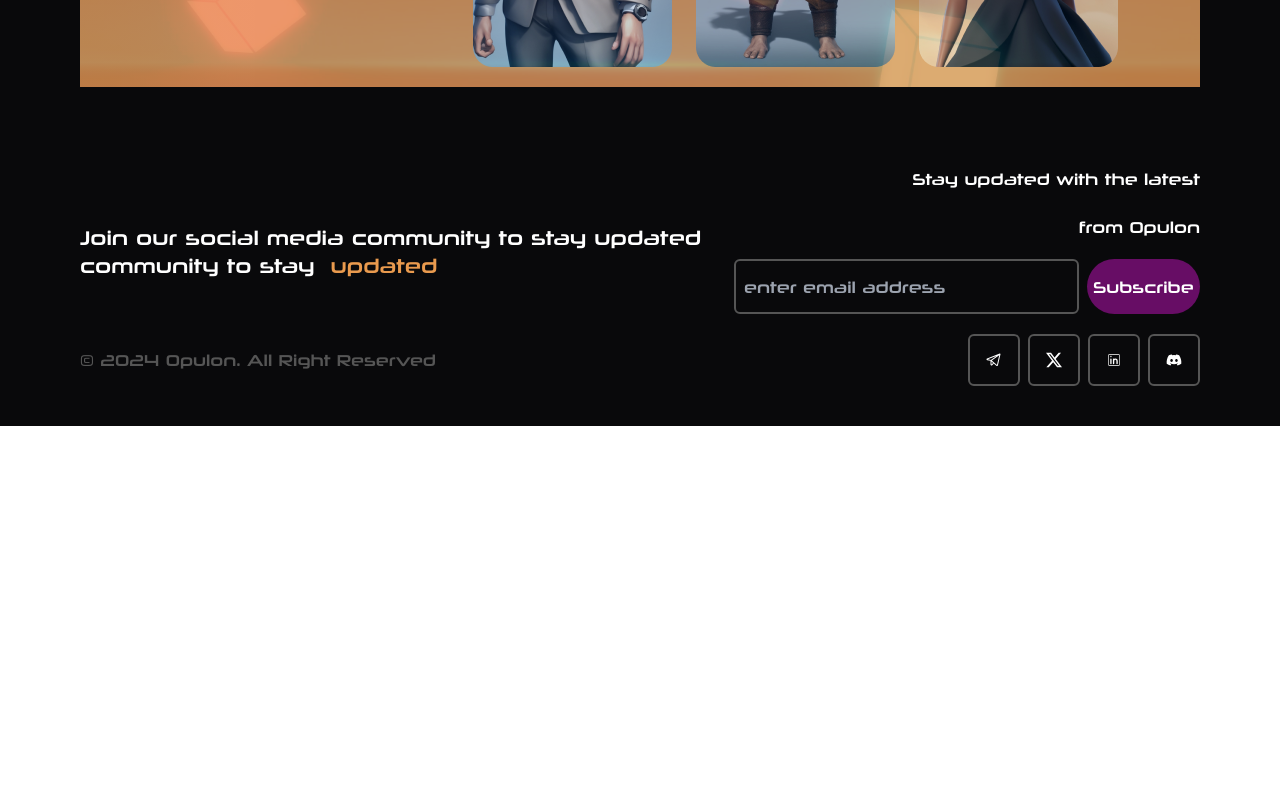
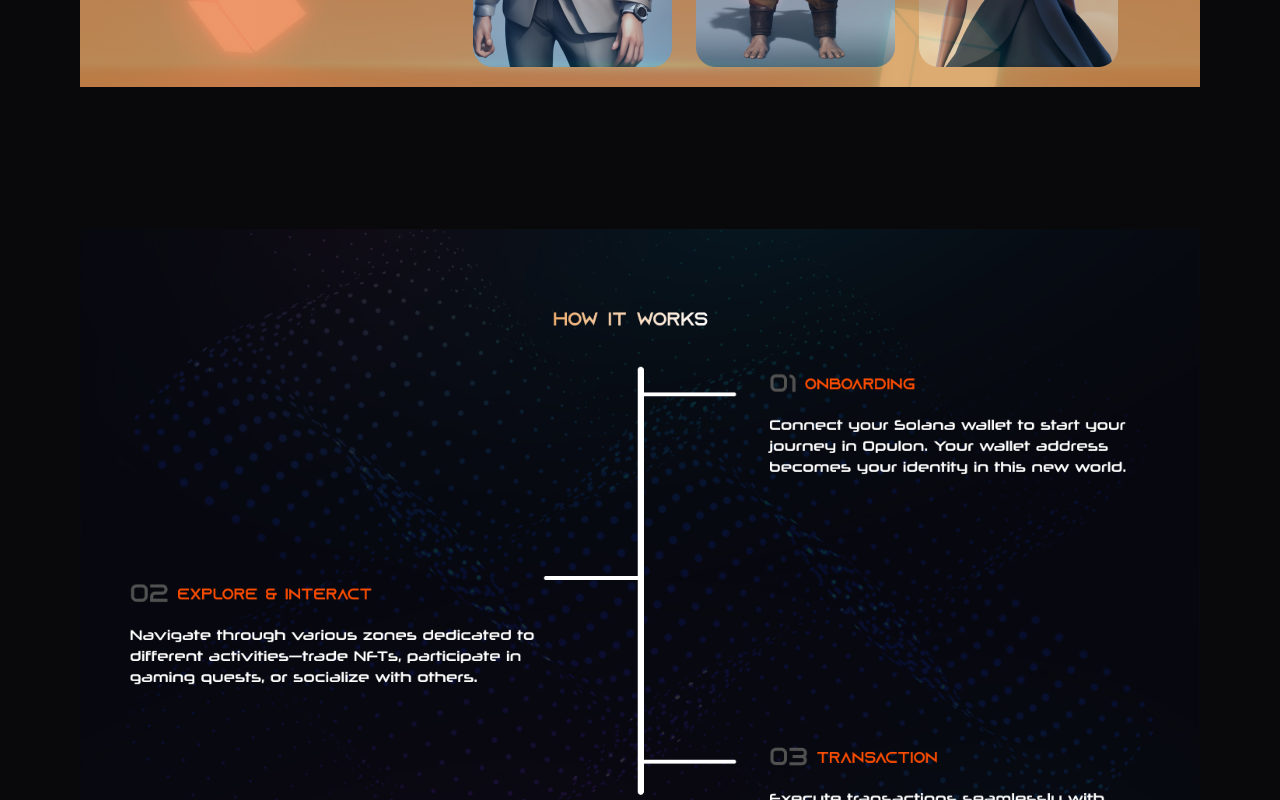
Before and after one commit to judechimaobi/Opulon-Website, a React (Vite) app: page / in a window 1280 px wide. Shown: the part 2820-3620 px from the top of the page. Before the commit the page ends 3246 px from the top, so only its background shows below. Built offline with nearby package versions, Linux system fonts and the light colour scheme.

Commit message:
:sparkles: how it works completed

```diff
--- a/src/Pages/Home/Home.jsx
+++ b/src/Pages/Home/Home.jsx
@@ -147,8 +147,10 @@ const Home = ()=>{
                         <img src={images.Frame48} />
                     </div>
                 </div>
-
                 {/* create end */}
+                {/* how it works start */}
+                <div className="bg-[url('/src/assets/works.png')] w-full h-[915px] bg-no-repeat bg-center bg-contain"></div>
+                {/* how it works end */}
             </div>
         </>
     )
```
Also changed, not shown: src/assets/works.png (added).
